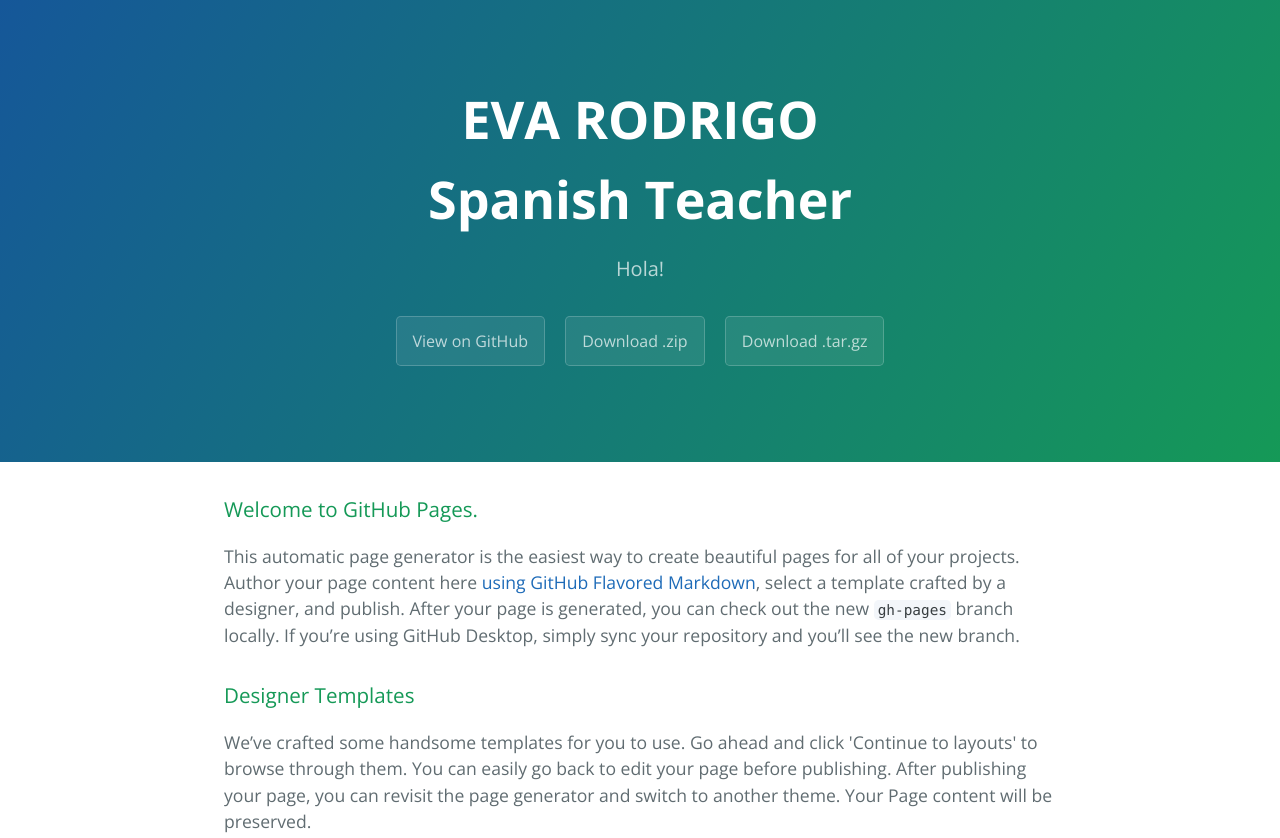
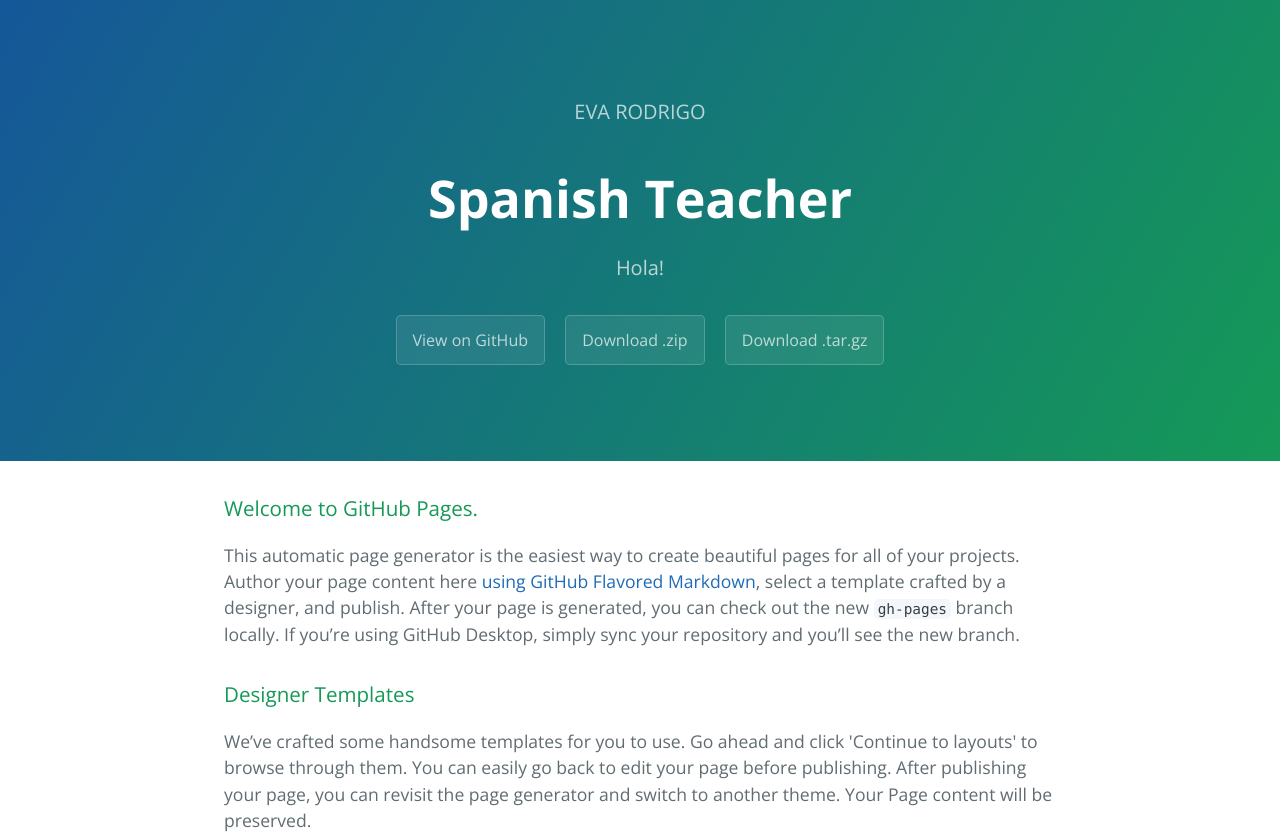
Before and after one commit to pyarza/ER, a plain HTML site: page index.html in a window 1280 px wide. Shown: the top 838 px of the page. Drawn offline with nearby package versions, Linux system fonts and the light colour scheme.

Commit message:
Update index.html

```diff
--- a/index.html
+++ b/index.html
@@ -11,7 +11,7 @@
   </head>
   <body>
     <section class="page-header">
-      <h2 class="project-name">EVA RODRIGO</h2>
+      <h2 class="project-tagline">EVA RODRIGO</h2>
       <h1 class="project-name">Spanish Teacher</h1>
       <h2 class="project-tagline">Hola!</h2>
       <a href="https://github.com/pyarza/ER" class="btn">View on GitHub</a>
```
